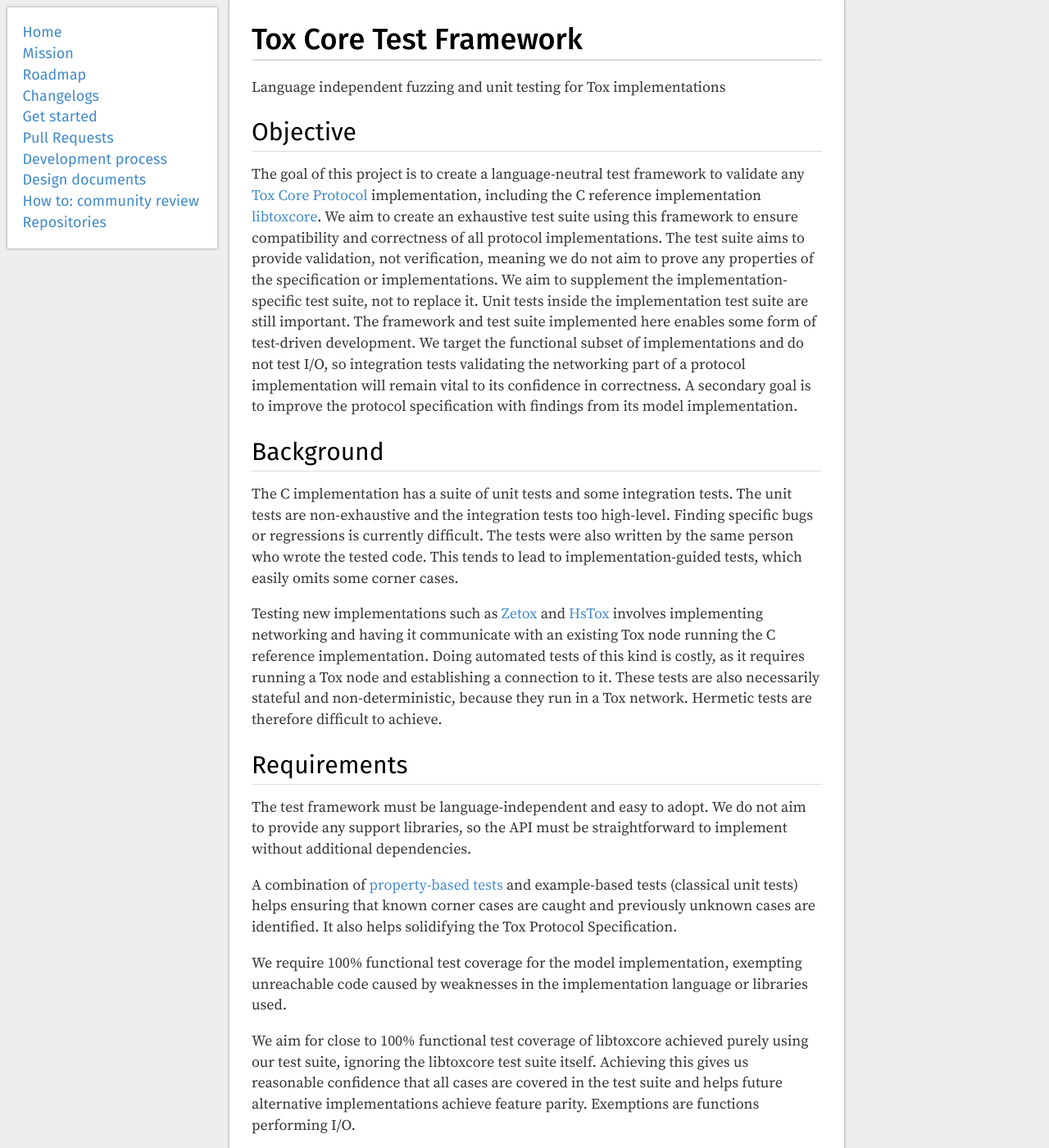
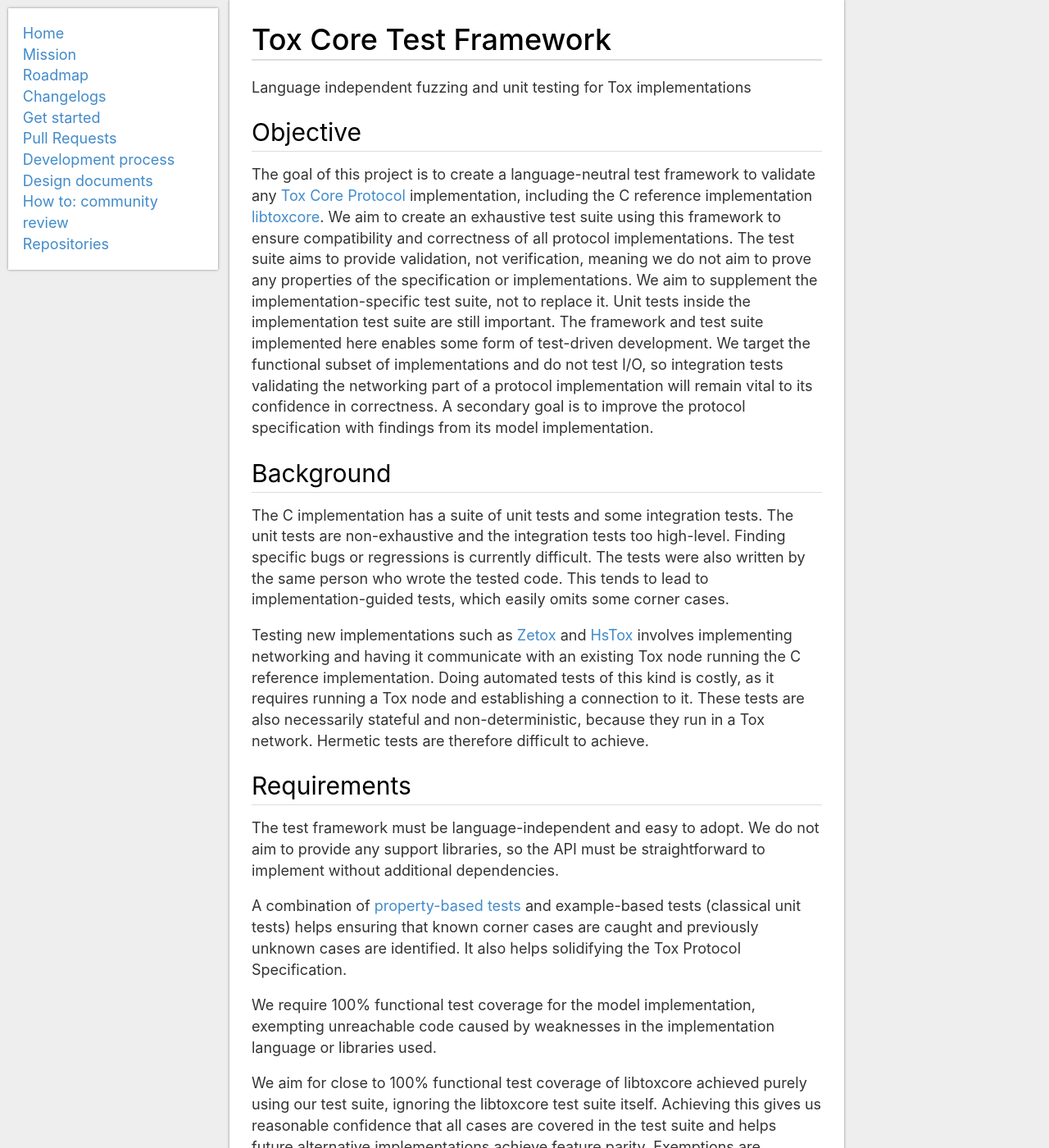
Before and after one commit to TokTok/website, a Jekyll site: the page built from toktok/designs/testing.md, in a window 1280 px wide and 1400 px high. Shown: the whole window at 82% size. Built offline with Jekyll 4.4.1, drawn with Linux system fonts in a browser that asks for light colours.

Commit message:
Use system fonts instead of serving webfonts.

```diff
--- a/toktok/_sass/_main.scss
+++ b/toktok/_sass/_main.scss
@@ -12,43 +12,6 @@
  * option. This file may not be copied, modified, or distributed
  * except according to those terms.
  */
-
-@font-face {
-    font-family: 'Fira Sans';
-    font-style: normal;
-    font-weight: 400;
-    src: local('Fira Sans'), url("../fonts/FiraSans-Regular.woff") format('woff');
-}
-@font-face {
-    font-family: 'Fira Sans';
-    font-style: normal;
-    font-weight: 500;
-    src: local('Fira Sans Medium'), url("../fonts/FiraSans-Medium.woff") format('woff');
-}
-@font-face {
-    font-family: 'Source Serif Pro';
-    font-style: normal;
-    font-weight: 400;
-    src: local('Source Serif Pro'), url("../fonts/SourceSerifPro-Regular.woff") format('woff');
-}
-@font-face {
-    font-family: 'Source Serif Pro';
-    font-style: italic;
-    font-weight: 400;
-    src: local('Heuristica Italic'), url("../fonts/Heuristica-Italic.woff") format('woff');
-}
-@font-face {
-    font-family: 'Source Serif Pro';
-    font-style: normal;
-    font-weight: 700;
-    src: local('Source Serif Pro Bold'), url("../fonts/SourceSerifPro-Bold.woff") format('woff');
-}
-@font-face {
-    font-family: 'Source Code Pro';
-    font-style: normal;
-    font-weight: 400;
-    src: local('Source Code Pro'), url("../fonts/SourceCodePro-Regular.woff") format('woff');
-}
 
 *:not(body) {
   box-sizing: border-box;
--- a/toktok/static/css/main.scss
+++ b/toktok/static/css/main.scss
@@ -3,8 +3,11 @@
 ---
 @charset "utf-8";
 
-$main-fonts: "Source Serif Pro", Georgia, Times, "Times New Roman", serif;
-$heading-fonts: "Fira Sans", "Helvetica Neue", Helvetica, Arial, sans-serif;
-$code-fonts: "Source Code Pro", Menlo, Monaco, Consolas, "DejaVu Sans Mono", monospace;
+$main-fonts: -apple-system, BlinkMacSystemFont, "Segoe UI", "Fira Sans",
+             "Roboto", "Ubuntu", "Cantarell", "Droid Sans", "Oxygen",
+             "Helvetica Neue", sans-serif;
+$heading-fonts: $main-fonts;
+$code-fonts: "Source Code Pro", "Liberation Mono", Menlo, Monaco, Consolas,
+             "DejaVu Sans Mono", Courier, monospace;
 
 @import "main";
```
Also changed, not shown: toktok/static/fonts/FiraSans-Medium.woff (deleted), toktok/static/fonts/FiraSans-Regular.woff (deleted), toktok/static/fonts/Heuristica-Italic.woff (deleted), toktok/static/fonts/SourceCodePro-Regular.woff (deleted), toktok/static/fonts/SourceSerifPro-Bold.woff (deleted), toktok/static/fonts/SourceSerifPro-Regular.woff (deleted).
